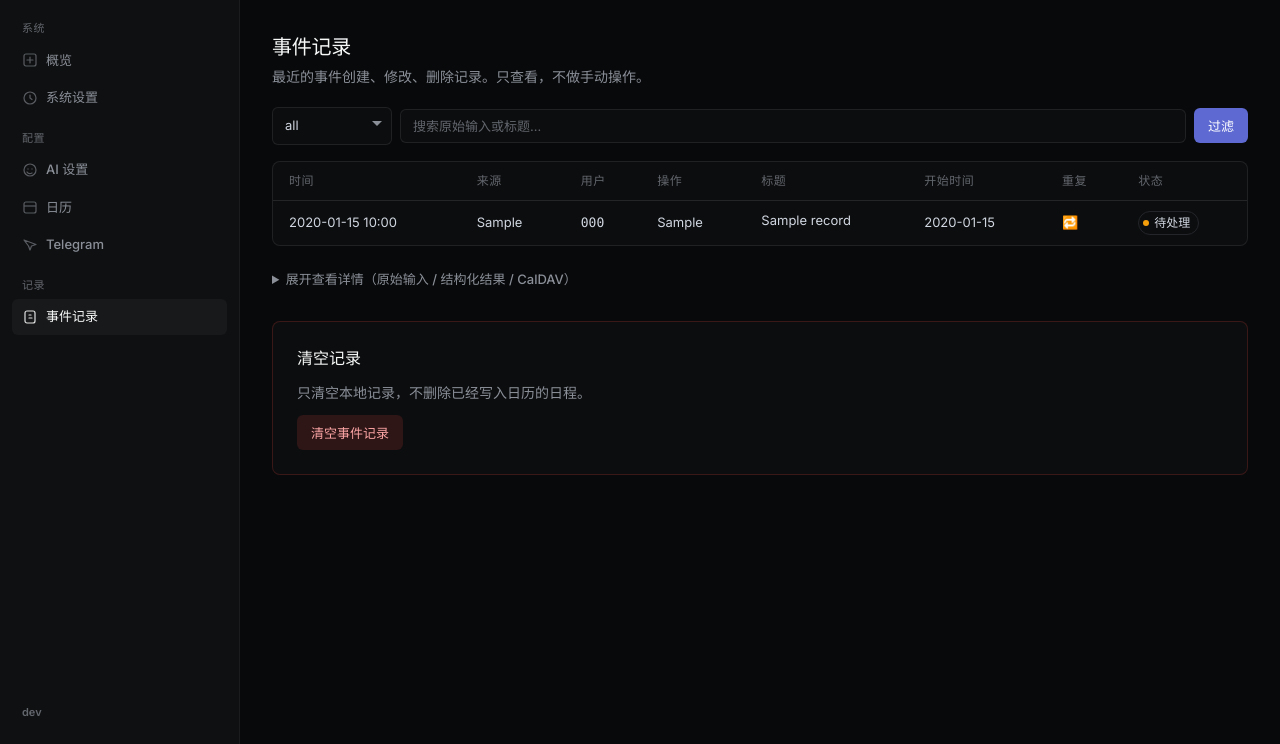
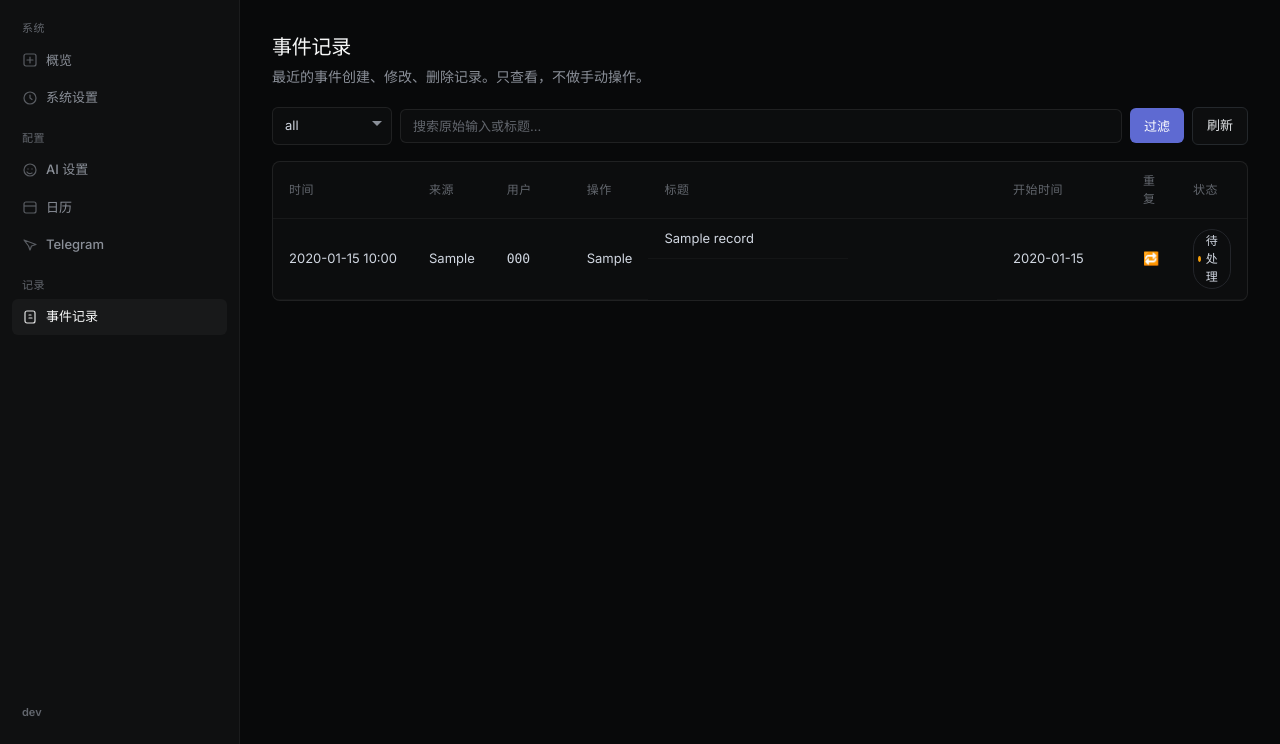
Before and after one commit to j2st1n/ai-calendar-assistant, a FastAPI app: page /console/events in a window 1280 px wide. Shown: the part 56-800 px from the top of the page. Run offline with FastAPI, Linux system fonts and the light colour scheme; the visitor is signed in with stand-in values (Sample User, id 1); tables that the repository leaves empty hold one stand-in row (values such as "Sample post"); parts of the project's set-up code (start-up, migrations or seed data) failed here and were passed over.

Commit message:
feat: inline event detail rows, refresh button

```diff
--- a/app/web/static/styles.css
+++ b/app/web/static/styles.css
@@ -343,6 +343,8 @@ button.danger:hover { background: rgba(239,68,68,0.25); }
 .cs-opt { padding: 8px 12px; font-size: 13px; color: #d0d6e0; cursor: pointer; }
 .cs-opt:hover, .cs-opt.sel { background: rgba(94,106,210,0.15); color: #f7f8f8; }
 
+.ev-detail.open { display: table-row !important; }
+
 /* ── Link style ── */
 a { color: #7170ff; text-decoration: none; transition: color 0.12s; }
 a:hover { color: #828fff; }
--- a/app/web/templates/events.html
+++ b/app/web/templates/events.html
@@ -18,6 +18,7 @@
   {% if status_filter or search %}
   <a href="/console/events" class="button-link secondary" style="padding:8px 14px;">清除</a>
   {% endif %}
+  <a href="/console/events" class="button-link secondary" style="padding:8px 14px;">刷新</a>
 </form>
 
 {% if events %}
@@ -25,24 +26,24 @@
   <table>
     <thead>
       <tr>
-        <th>时间</th>
-        <th>来源</th>
-        <th>用户</th>
-        <th>操作</th>
+        <th style="width:130px;">时间</th>
+        <th style="width:60px;">来源</th>
+        <th style="width:80px;">用户</th>
+        <th style="width:60px;">操作</th>
         <th>标题</th>
-        <th>开始时间</th>
-        <th>重复</th>
-        <th>状态</th>
+        <th style="width:130px;">开始时间</th>
+        <th style="width:50px;">重复</th>
+        <th style="width:70px;">状态</th>
       </tr>
     </thead>
     <tbody>
       {% for event in events %}
-      <tr>
+      <tr class="ev-row" style="cursor:pointer;" onclick="var d=this.nextElementSibling;if(d&&d.classList.contains('ev-detail')){d.classList.toggle('open');}">
         <td style="white-space:nowrap;">{{ event.time }}</td>
         <td>{{ event.source }}</td>
         <td class="mono">{{ event.user }}</td>
-        <td>{{ event.operation }}</td>
-        <td class="text-ellipsis" style="max-width:200px;">{{ event.title }}</td>
+        <td>{% if event.operation == 'create' %}创建{% elif event.operation == 'update' %}修改{% elif event.operation == 'delete' %}删除{% else %}{{ event.operation }}{% endif %}</td>
+        <td class="text-ellipsis" style="max-width:200px;">{{ event.title or '(无标题)' }}</td>
         <td style="white-space:nowrap;">{{ event.start_time }}</td>
         <td>{{ event.is_recurring }}</td>
         <td>
@@ -55,53 +56,34 @@
           {% endif %}
         </td>
       </tr>
-      {% endfor %}
-    </tbody>
-  </table>
-</div>
-
-<details style="margin-top:16px;">
-  <summary style="cursor:pointer;color:#8a8f98;font-size:13px;font-weight:500;padding:8px 0;">
-    展开查看详情（原始输入 / 结构化结果 / CalDAV）
-  </summary>
-  {% for event in events %}
-  <div class="card" style="margin-top:12px;">
-    <strong style="color:#f7f8f8;">{{ event.title or '(无标题)' }}</strong>
-    <span class="muted"> — {{ event.time }}</span>
+      <tr class="ev-detail" style="display:none;">
+        <td colspan="8" style="padding:12px 16px;background:rgba(255,255,255,0.01);">
           {% if event.original_text %}
-    <div style="margin-top:8px;">
+          <div style="margin-bottom:8px;">
             <span class="muted-secondary">原始输入：</span>
             <pre style="background:rgba(255,255,255,0.03);border:1px solid rgba(255,255,255,0.06);border-radius:6px;padding:10px;margin-top:4px;white-space:pre-wrap;font:inherit;font-size:13px;color:#d0d6e0;">{{ event.original_text }}</pre>
           </div>
           {% endif %}
           {% if event.event_json %}
-    <div style="margin-top:8px;">
+          <div style="margin-bottom:8px;">
             <span class="muted-secondary">结构化结果：</span>
             <pre style="background:rgba(255,255,255,0.03);border:1px solid rgba(255,255,255,0.06);border-radius:6px;padding:10px;margin-top:4px;white-space:pre-wrap;max-height:200px;overflow:auto;font:inherit;font-size:13px;color:#d0d6e0;">{{ event.event_json }}</pre>
           </div>
           {% endif %}
-    <div style="margin-top:8px;color:#62666d;font-size:12px;">
+          <div style="color:#62666d;font-size:12px;">
             {% if event.caldav_href %}<div>CalDAV href: <span class="mono">{{ event.caldav_href }}</span></div>{% endif %}
             {% if event.caldav_uid %}<div>CalDAV uid: <span class="mono">{{ event.caldav_uid }}</span></div>{% endif %}
             {% if event.error %}<div class="alert error" style="margin-top:6px;">{{ event.error }}</div>{% endif %}
           </div>
+        </td>
+      </tr>
+      {% endfor %}
+    </tbody>
+  </table>
 </div>
-  {% endfor %}
-</details>
-
 {% else %}
 <div class="card">
   <p class="muted">暂无事件记录。当 Telegram 或 Web 创建/修改/删除日程时，记录会显示在这里。</p>
 </div>
 {% endif %}
-
-{% if events %}
-<div class="card danger-zone" style="margin-top:24px;">
-  <h2>清空记录</h2>
-  <p class="muted" style="margin-bottom:12px;">只清空本地记录，不删除已经写入日历的日程。</p>
-  <form method="post" action="/console/events/clear">
-    <button type="submit" class="danger">清空事件记录</button>
-  </form>
-</div>
-{% endif %}
 {% endblock %}
```
Lines whose indentation alone changed are shown as unchanged.
